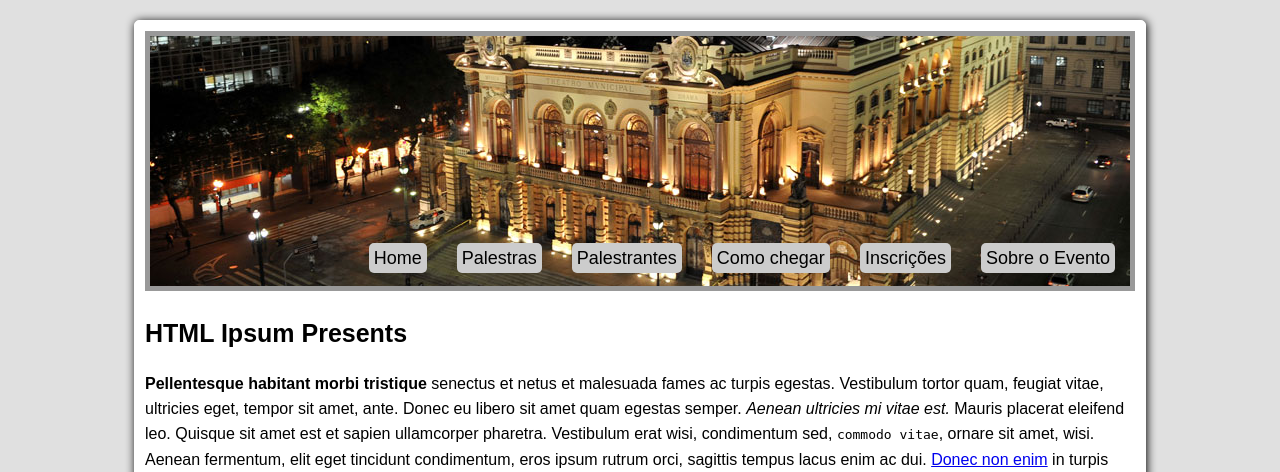
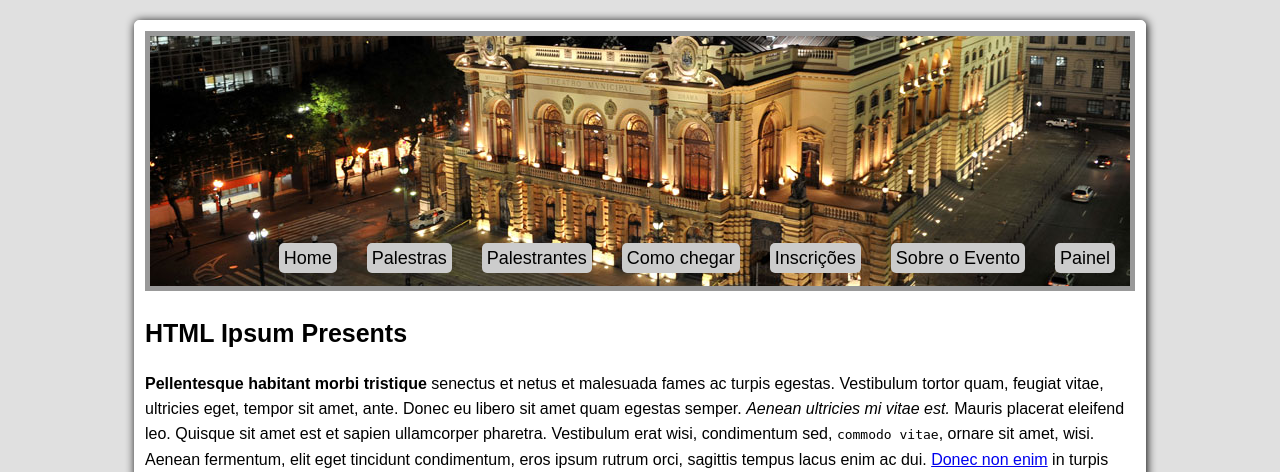
Before and after one commit to GeorgeJegon/cursoCakePHP, a CakePHP app: the page made by app/View/Pages/home.ctp in a window 1280 px wide. Shown: the top 472 px of the page. Run offline with PHP 8.4 and a stand-in for CakePHP, Linux system fonts and the light colour scheme; the template is opened without the code that fills it, so the values that code supplies are empty; some libraries are stand-ins or nearby versions.

Commit message:
Adicionando Link do Painel

```diff
--- a/app/View/Layouts/default.ctp
+++ b/app/View/Layouts/default.ctp
@@ -54,6 +54,11 @@
 						'titulo'=>'Sobre o Evento',
 						'href'=>'/sobre-evento',
 						'class'=>'menu-sobre-evento'
+					),
+					array(
+						'titulo'=>'Painel',
+						'href'=>'/painel',
+						'class'=>'menu-painel'
 					)
 				)
 			));
```
